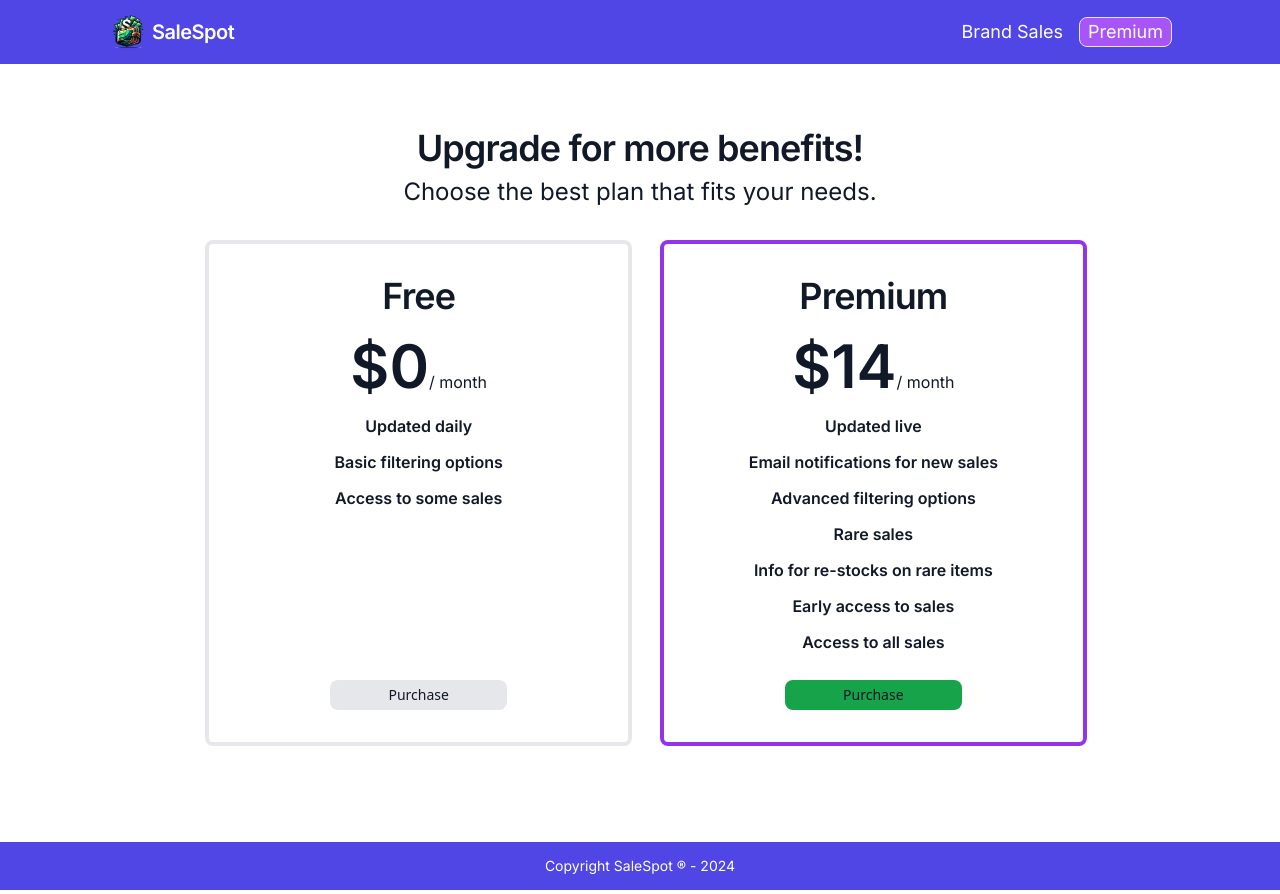
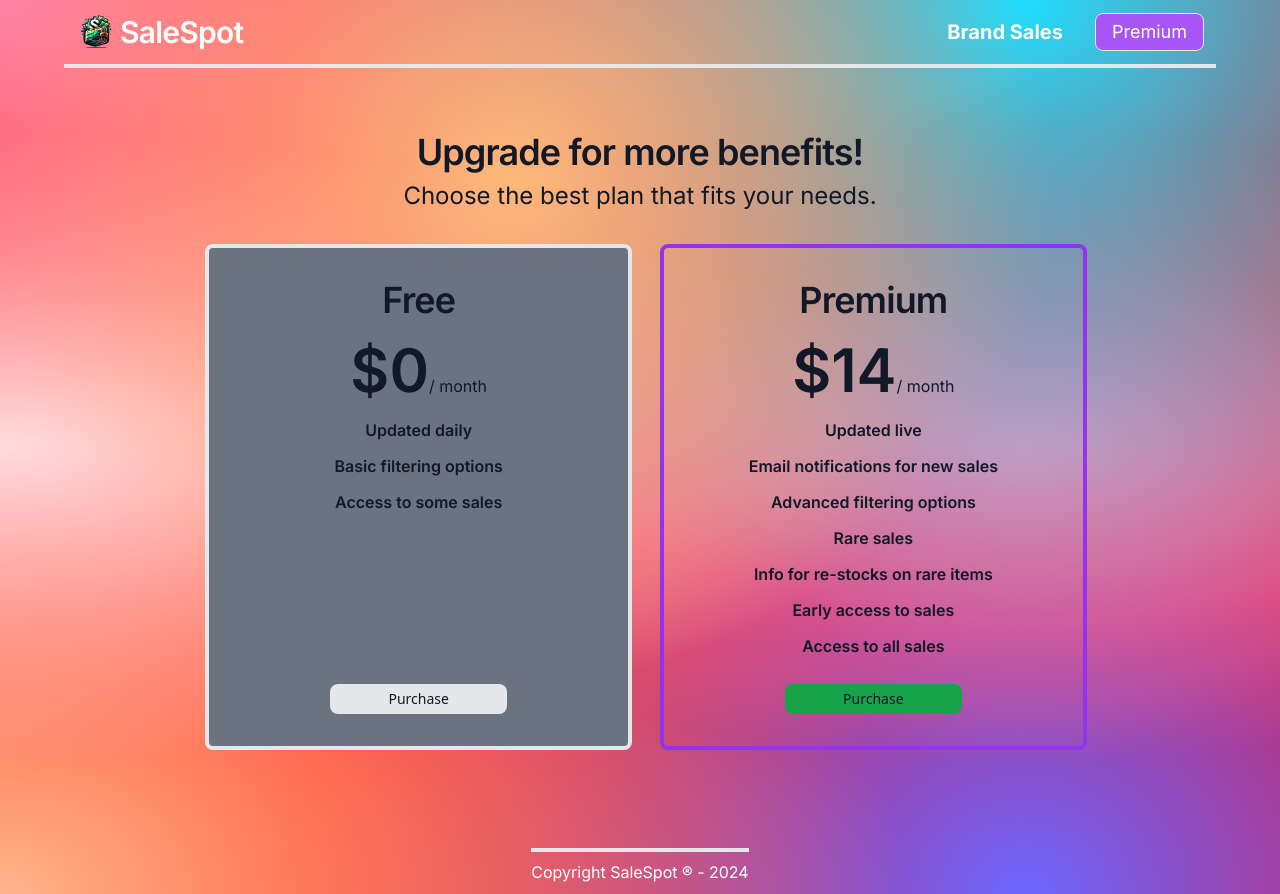
Before and after one commit to FarisKarim/SaleSpot, a Next.js app: page /pricing in a window 1280 px wide. Built offline with nearby package versions, Linux system fonts and the light colour scheme.

Commit message:
landing page

```diff
--- a/src/app/globals.css
+++ b/src/app/globals.css
@@ -40,3 +40,15 @@ body {
 .card {
   margin-right: 2rem;
 }
+
+.landing-page {
+  background-color: hsla(0, 100%, 50%, 1);
+  background-image:
+      radial-gradient(at 40% 20%, hsla(28, 100%, 74%, 1) 0px, transparent 50%),
+      radial-gradient(at 80% 0%, hsla(189, 100%, 56%, 1) 0px, transparent 50%),
+      radial-gradient(at 0% 50%, hsla(355, 100%, 93%, 1) 0px, transparent 50%),
+      radial-gradient(at 80% 50%, hsla(340, 100%, 76%, 1) 0px, transparent 50%),
+      radial-gradient(at 0% 100%, hsla(22, 100%, 77%, 1) 0px, transparent 50%),
+      radial-gradient(at 80% 100%, hsla(242, 100%, 70%, 1) 0px, transparent 50%),
+      radial-gradient(at 0% 0%, hsla(343, 100%, 76%, 1) 0px, transparent 50%);
+}
--- a/src/app/layout.js
+++ b/src/app/layout.js
@@ -8,10 +8,9 @@ const inter = Inter({ subsets: ["latin"] });
 export default function RootLayout({ children }) {
   return (
     <html>
-      <body className={`${inter.className} flex flex-col min-h-screen`}>
-        <Navbar/>
-        <div>{children}
-        </div>
+      <body className={`${inter.className} flex flex-col min-h-screen landing-page dark:bg-black`}>
+        <Navbar />
+        <div>{children}</div>
         <Footer />
       </body>
     </html>
--- a/src/app/page.js
+++ b/src/app/page.js
@@ -9,7 +9,7 @@ export default function Home() {
         {/* <div>Hello</div> */}
       </main>
       <div className="flex justify-center items-center py-4 mb-4">
-        <h2 className="text-4xl xs:mx-8 font-bold text-gray-800 dark:text-white leading-tight">
+        <h2 className="text-4xl xs:mx-8 font-bold leading-tight">
           Stay notified of sales from your favorite brands
         </h2>
       </div>
@@ -19,7 +19,7 @@ export default function Home() {
           <div className="card bg-gray-300 p-4 py-12 my-4 xs:w-full w-1/3 border border-black flex items-center justify-center rounded-lg hover:scale-110 transition-transform">
             <Image src="/nike.png" alt="Nike" width={150} height={150} />
           </div>
-          <div className="card bg-blue-500 p-4 py-12 my-4 xs:w-full w-1/3 border border-black flex items-center justify-center rounded-lg hover:scale-110 transition-transform">
+          <div className="card landing-page p-4 py-12 my-4 xs:w-full w-1/3 border border-black flex items-center justify-center rounded-lg hover:scale-110 transition-transform">
             <Image src="/adidas.png" alt="Adidas" width={150} height={150} />
           </div>
           <div className="card bg-gray-300 p-4 my-4 py-12 xs:w-full w-1/3 border border-black flex items-center justify-center rounded-lg hover:scale-110 transition-transform">
--- a/src/app/pricing/page.js
+++ b/src/app/pricing/page.js
@@ -14,12 +14,6 @@ const PricingPage = () => {
       "Access to all sales",
     ],
   };
-
-  const cardClasses = (plan) =>
-    `flex flex-col items-center w-1/3 my-0 border-4 ${
-      plan === "Premium" ? "border-purple-600" : "border-gray-200"
-    } border-solid rounded-lg lg:-mr-3 sm:my-0 sm:p-6 md:my-8 md:p-8 hover:scale-110 transition-transform`;
-
   return (
     <section className="py-6 leading-7 text-gray-900 sm:py-12 md:py-16">
       <div className="box-border px-4 mx-auto border-solid sm:px-6 md:px-6 lg:px-0 max-w-7xl">
@@ -40,7 +34,7 @@ const PricingPage = () => {
             <div
               key={plan}
               className={`flex flex-col py-2 items-center w-8/9 md:w-1/3 my-4 border-4 ${
-                plan === "Premium" ? "border-purple-600" : "border-gray-200"
+                plan === "Premium" ? "border-purple-600" : "border-gray-200 bg-gray-500"
               } border-solid rounded-lg lg:-mr-3 sm:my-0 sm:p-6 md:my-8 md:p-8 hover:scale-110 transition-transform`}
             >
               <h3 className="text-2xl font-semibold mb-4 tracking-tight sm:text-3xl md:text-4xl dark:text-white">
--- a/src/app/sales/page.js
+++ b/src/app/sales/page.js
@@ -48,15 +48,15 @@ const SalesPage = () => {
 
   return (
     <div className="max-auto lg:mx-20">
-      <div className="flex mb-2 pt-4 mt-5 gap-4 justify-center">
+      <div className="flex mb-2 pt-4 mt-5 gap-4 xs:flex-col justify-center">
         <button
           onClick={() => setShowGrid(!showGrid)}
-          className="px-2 rounded-lg bg-indigo-600 hover:scale-110 transition-transform text-white text-md hover:bg-green-700 duration-300"
+          className="px-2 rounded-lg xs:w-1/2 xs:mx-auto xs:py-2 border bg-indigo-600 hover:scale-110 transition-transform text-white text-md hover:bg-green-700 duration-300"
         >
           {showGrid ? "Show Table View" : "Show Grid View"}
         </button>
         <Search onSearch={handleSearch} />
-        <div className="flex items-center">
+        <div className="flex justify-center items-center">
           <input
             id="checkbox"
             type="checkbox"
--- a/src/components/Footer/Footer.js
+++ b/src/components/Footer/Footer.js
@@ -2,8 +2,8 @@ import React from "react";
 
 const Footer = () => {
   return (
-    <footer className="flex items-center justify-center bg-indigo-600 dark:bg-indigo-800 h-12 w-full p-4 text-sm text-white mt-auto">
-      <p>Copyright SaleSpot ® - 2024</p>
+    <footer className="flex items-center justify-center bg-transparent h-12 w-full p-4 text-md text-white mt-auto">
+      <p className="border-t-4 py-2">Copyright SaleSpot ® - 2024</p>
     </footer>
   );
 };
--- a/src/components/Hero/Hero.js
+++ b/src/components/Hero/Hero.js
@@ -6,7 +6,7 @@ const Hero = () => {
       <div className="flex">
         <div className="flex items-center w-full">
           <div>
-            <h1 className="text-4xl font-bold leading-snug tracking-tight text-gray-800 xl:leading-tight dark:text-white">
+            <h1 className="text-4xl font-bold leading-snug tracking-tight xl:leading-tight">
               The one spot to find where to shop
             </h1>
             <p className="py-5 text-sm leading-normal text-black-500 lg:text-xl xl:text-xl dark:text-black-300">
@@ -18,7 +18,7 @@ const Hero = () => {
             <div className="flex flex-col items-start space-y-3 sm:space-x-4 sm:space-y-0 sm:items-center sm:flex-row">
               <a
                 href="/sales"
-                className="inline-flex items-center px-8 py-2 text-sm font-medium text-center text-white bg-indigo-600 rounded-lg hover:bg-green-800 focus:outline-none dark:bg-indigo-600 dark:hover:bg-green-700  hover:scale-110 transition-transform"
+                className="inline-flex items-center px-8 py-2 text-md font-medium text-center bg-teal-500 text-gray-50 rounded-lg hover:bg-green-800 focus:outline-none dark:hover:bg-green-600  hover:scale-110 transition-transform"
               >
                 View current sales
                 <svg
--- a/src/components/Navbar/Navbar.js
+++ b/src/components/Navbar/Navbar.js
@@ -4,8 +4,8 @@ import Image from "next/image";
 const Navbar = () => {
   return (
     <>
-      <nav className="flex sm:w-full gap-8 justify-between bg-indigo-600 dark:bg-indigo-800 p-3">
-        <div className="flex sm:mx-24 items-center gap-1 flex-shrink-0 text-white">
+      <nav className="flex sm:mx-16 gap-8 justify-between xs:w-full bg-transparent border-b-4 p-3">
+        <div className="flex items-center gap-1 text-white">
           <Image
             src="/salespotlogo.png"
             alt="SaleSpot Logo"
@@ -14,17 +14,17 @@ const Navbar = () => {
             height={10}
             priority
           />
-          <a href="/" className="font-semibold text-xl tracking-tight">
+          <a href="/" className="font-semibold text-3xl xs:text-lg tracking-tight">
             SaleSpot
           </a>
         </div>
-        <div className="flex sm:mx-24 gap-4 items-center justify-end">
-          <div className="text-lg xs:text-sm xs:mr-2 whitespace-nowrap">
-            <a href="/sales" className="text-white hover:text-green-700">
+        <div className="flex gap-8 items-center justify-between">
+          <div className="text-lg xs:text-sm xs:mr-2 whitespace-nowrap rounded-lg w-1/2">
+            <a href="/sales" className="text-white text-xl xs:text-sm font-bold hover:text-green-600 ">
               Brand Sales
             </a>
           </div>
-          <div className="text-lg rounded-lg border px-2 bg-purple-500 hover:scale-110 transition-transform">
+          <div className="text-lg rounded-lg border px-4 xs:px-2 bg-purple-500 hover:scale-110 transition-transform w-1/2 py-1">
             <a href="/pricing" className="text-white">
               Premium
             </a>
```
